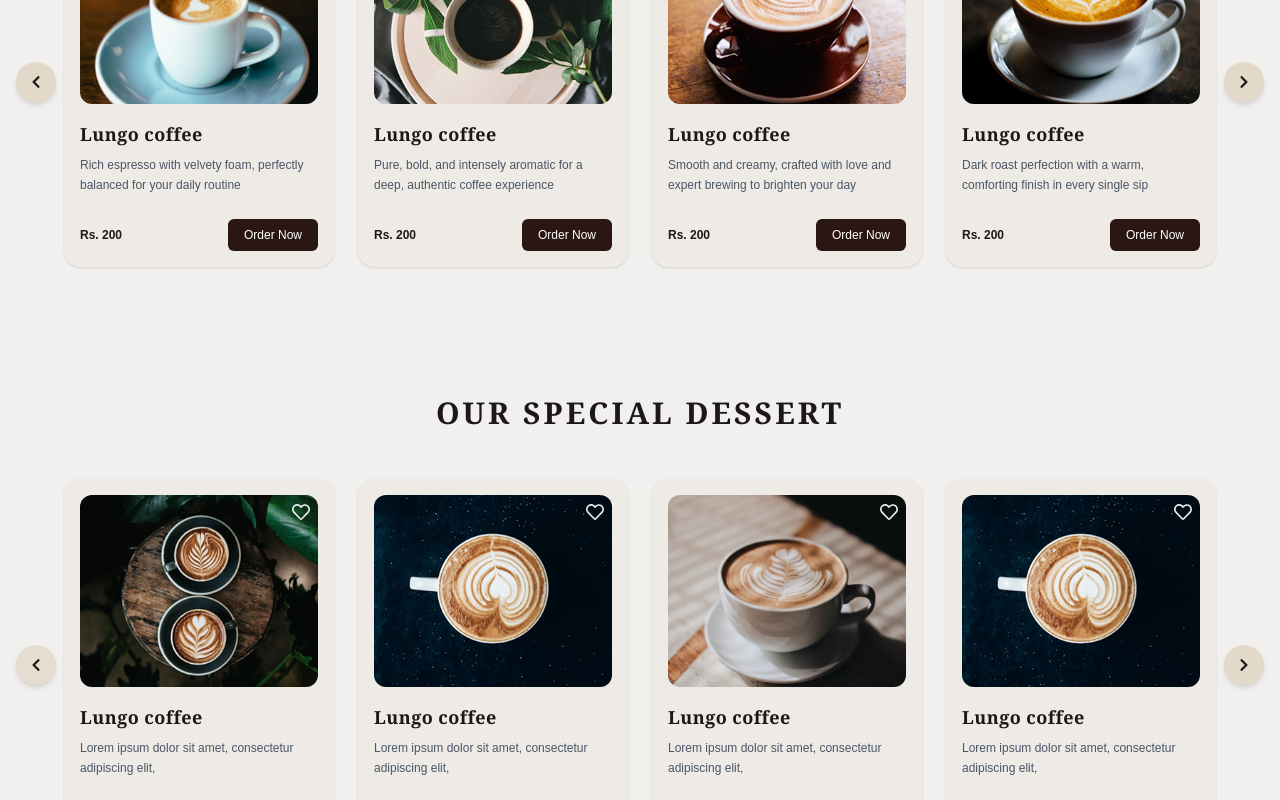
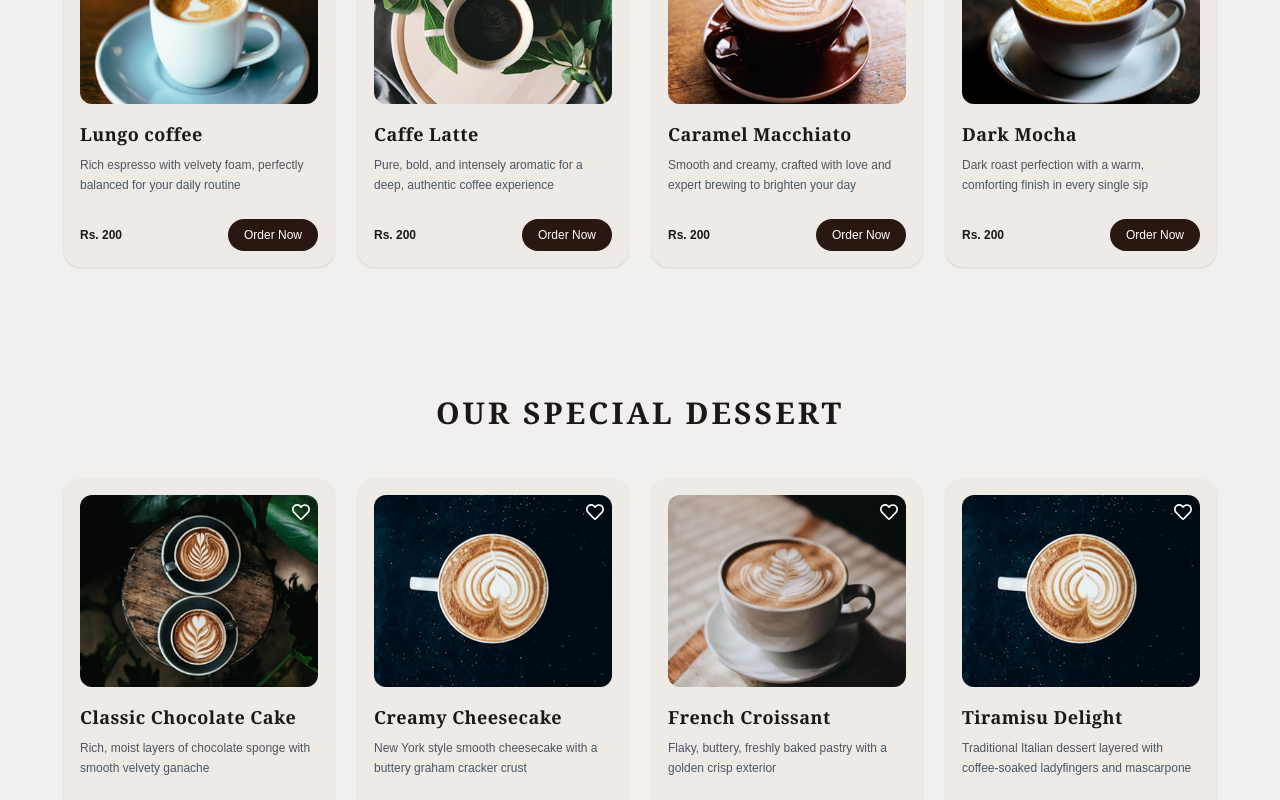
Before and after one commit to joudyjalal/coffeeShop, a React (Vite) app: page / in a window 1280 px wide. Shown: the part 1240-2040 px from the top of the page. Built offline with nearby package versions, Linux system fonts and the light colour scheme.

Commit message:
feat: Add order button with login protection and custom popup

```diff
--- a/src/components/Desserts.jsx
+++ b/src/components/Desserts.jsx
@@ -1,44 +1,45 @@
-import {
-  FaHeart,
-  FaRegHeart,
-  FaChevronLeft,
-  FaChevronRight,
-} from "react-icons/fa";
+import { useState, useEffect } from "react";
+import { FaHeart, FaRegHeart } from "react-icons/fa";
+import { useNavigate } from "react-router-dom";
 
 import dessert1 from "../assets/dessert1.png";
 import dessert2 from "../assets/dessert2.png";
 import dessert3 from "../assets/dessert3.png";
 import dessert4 from "../assets/dessert4.png";
 
-const dessertsData = [
+const initialDesserts = [
   {
     id: 1,
-    title: "Lungo coffee",
-    description: "Lorem ipsum dolor sit amet, consectetur adipiscing elit,",
+    title: "Classic Chocolate Cake",
+    description:
+      "Rich, moist layers of chocolate sponge with smooth velvety ganache",
     price: "Rs. 200",
     image: dessert1,
     isLiked: false,
   },
   {
     id: 2,
-    title: "Lungo coffee",
-    description: "Lorem ipsum dolor sit amet, consectetur adipiscing elit,",
+    title: "Creamy Cheesecake",
+    description:
+      "New York style smooth cheesecake with a buttery graham cracker crust",
     price: "Rs. 200",
     image: dessert2,
     isLiked: false,
   },
   {
     id: 3,
-    title: "Lungo coffee",
-    description: "Lorem ipsum dolor sit amet, consectetur adipiscing elit,",
+    title: "French Croissant",
+    description:
+      "Flaky, buttery, freshly baked pastry with a golden crisp exterior",
     price: "Rs. 200",
     image: dessert3,
     isLiked: false,
   },
   {
     id: 4,
-    title: "Lungo coffee",
-    description: "Lorem ipsum dolor sit amet, consectetur adipiscing elit,",
+    title: "Tiramisu Delight",
+    description:
+      "Traditional Italian dessert layered with coffee-soaked ladyfingers and mascarpone",
     price: "Rs. 200",
     image: dessert4,
     isLiked: false,
@@ -46,29 +47,61 @@ const dessertsData = [
 ];
 
 export default function Desserts() {
+  const navigate = useNavigate();
+
+  const [desserts, setDesserts] = useState(() => {
+    const savedDesserts = localStorage.getItem("desserts");
+    return savedDesserts ? JSON.parse(savedDesserts) : initialDesserts;
+  });
+
+  useEffect(() => {
+    localStorage.setItem("desserts", JSON.stringify(desserts));
+  }, [desserts]);
+
+  const toggleLike = (id) => {
+    setDesserts(
+      desserts.map((item) =>
+        item.id === id ? { ...item, isLiked: !item.isLiked } : item,
+      ),
+    );
+  };
+
+  const [orderedDessert, setOrderedDessert] = useState(null);
+
+  const handleOrder = (productTitle) => {
+    const currentUser = JSON.parse(localStorage.getItem("currentUser"));
+
+    if (!currentUser) {
+      navigate("/login");
+    } else {
+      setOrderedDessert(productTitle);
+    }
+  };
+
   return (
     <section id="dessert" className="bg-[#f1f0ee] py-16 px-6 md:px-12 relative">
       <div className="max-w-7xl mx-auto">
-        <h2 className="text-center font-serif text-2xl md:text-3xl font-bold tracking-widest text-[#1C1817] uppercase mb-12">
-          OUR SPECIAL DESSERT
-        </h2>
+        <div className="text-center mb-12">
+          <h2 className="font-serif text-2xl md:text-3xl font-bold tracking-widest text-[#1C1817] uppercase">
+            OUR SPECIAL DESSERT
+          </h2>
+        </div>
 
-        <div className="relative flex items-center justify-center">
-          <button className="absolute -left-4 md:-left-8 z-10 w-10 h-10 rounded-full bg-[#E5DDD0] text-[#1C1817] flex items-center justify-center shadow-md hover:bg-white transition-colors cursor-pointer">
-            <FaChevronLeft className="text-sm" />
-          </button>
-
+        <div className="flex items-center justify-center">
           <div className="grid grid-cols-1 sm:grid-cols-2 lg:grid-cols-4 gap-6 w-full px-4">
-            {dessertsData.map((item) => (
+            {desserts.map((item) => (
               <div
                 key={item.id}
                 className="bg-[#eeebe6] text-[#1C1817] rounded-2xl p-4 flex flex-col justify-between shadow-sm hover:shadow-md transition-shadow relative group"
               >
-                <button className="absolute top-6 right-6 z-10 text-white/90 hover:text-red-500 transition-colors cursor-pointer">
+                <button
+                  onClick={() => toggleLike(item.id)}
+                  className="absolute top-6 right-6 z-10 text-white hover:text-red-500 transition-colors cursor-pointer"
+                >
                   {item.isLiked ? (
                     <FaHeart className="text-red-500 text-lg" />
                   ) : (
-                    <FaRegHeart className="text-lg" />
+                    <FaRegHeart className="text-lg drop-shadow-md" />
                   )}
                 </button>
 
@@ -93,18 +126,38 @@ export default function Desserts() {
                   <span className="text-xs font-bold text-[#1C1817]">
                     {item.price}
                   </span>
-                  <button className="bg-[#2A1711] hover:bg-[#1C1817] text-white text-xs px-4 py-2 rounded-md font-medium transition-colors cursor-pointer">
+                  <button
+                    className="bg-[#2A1711] hover:bg-[#1C1817] text-white text-xs px-4 py-2 rounded-full font-medium transition-colors cursor-pointer"
+                    onClick={() => handleOrder(item.title)}
+                  >
                     Order Now
                   </button>
                 </div>
               </div>
             ))}
           </div>
+        </div>
 
-          <button className="absolute -right-4 md:-right-8 z-10 w-10 h-10 rounded-full bg-[#e2d9c8] text-[#1C1817] flex items-center justify-center shadow-md hover:bg-white transition-colors cursor-pointer">
-            <FaChevronRight className="text-sm" />
-          </button>
-        </div>
+        {orderedDessert && (
+          <div className="fixed inset-0 bg-black/50 flex items-center justify-center z-50 px-4">
+            <div className="bg-[#eeebe6] text-[#1C1817] p-6 md:p-8 rounded-2xl shadow-xl max-w-sm w-full text-center space-y-4 border border-[#e2d9c8]">
+              <h3 className="font-serif text-xl font-bold tracking-wide">
+                Order Placed Successfully!
+              </h3>
+              <p className="text-gray-700 text-sm leading-relaxed">
+                Thank you! Your order
+                has been
+                received and will be prepared soon.
+              </p>
+              <button
+                onClick={() => setOrderedDessert(null)}
+                className="w-full bg-[#2A1711] hover:bg-[#1C1817] text-white text-xs py-2.5 rounded-full font-medium transition-colors cursor-pointer shadow"
+              >
+                OK
+              </button>
+            </div>
+          </div>
+        )}
       </div>
     </section>
   );
--- a/src/components/Products.jsx
+++ b/src/components/Products.jsx
@@ -1,10 +1,9 @@
 import {
   FaHeart,
   FaRegHeart,
-  FaChevronLeft,
-  FaChevronRight,
 } from "react-icons/fa";
-
+import { useState, useEffect } from "react";
+import { useNavigate } from "react-router-dom";
 import coffee1 from "../assets/coffe1.png";
 import coffee2 from "../assets/coffe2.png";
 import coffee3 from "../assets/coffe3.png";
@@ -22,7 +21,7 @@ const productsData = [
   },
   {
     id: 2,
-    title: "Lungo coffee",
+    title: "Caffe Latte",
     description:
       "Pure, bold, and intensely aromatic for a deep, authentic coffee experience",
     price: "Rs. 200",
@@ -31,16 +30,16 @@ const productsData = [
   },
   {
     id: 3,
-    title: "Lungo coffee",
-    description:"Smooth and creamy, crafted with love and expert brewing to brighten your day"
-     ,
+    title: "Caramel Macchiato",
+    description:
+      "Smooth and creamy, crafted with love and expert brewing to brighten your day",
     price: "Rs. 200",
     image: coffee3,
     isLiked: false,
   },
   {
     id: 4,
-    title: "Lungo coffee",
+    title: "Dark Mocha",
     description:
       "Dark roast perfection with a warm, comforting finish in every single sip",
     price: "Rs. 200",
@@ -50,6 +49,37 @@ const productsData = [
 ];
 
 export default function Products() {
+  const navigate = useNavigate();
+
+  const [products, setproducts] = useState(() => {
+    const savedproducts = localStorage.getItem("products");
+    return savedproducts ? JSON.parse(savedproducts) : productsData;
+  });
+
+  useEffect(() => {
+    localStorage.setItem("products", JSON.stringify(products));
+  }, [products]);
+
+  const toggleLike = (id) => {
+    setproducts(
+      products.map((item) =>
+        item.id === id ? { ...item, isLiked: !item.isLiked } : item,
+      ),
+    );
+  };
+
+  const [orderedProduct, setOrderedProduct] = useState(null);
+
+  const handleOrder = (productTitle) => {
+    const currentUser = JSON.parse(localStorage.getItem("currentUser"));
+
+    if (!currentUser) {
+      navigate("/login");
+    } else {
+      setOrderedProduct(productTitle);
+    }
+  };
+
   return (
     <section id="coffee" className="bg-[#f1f0ee] py-16 px-6 md:px-12 relative">
       <div className="max-w-7xl mx-auto">
@@ -57,22 +87,20 @@ export default function Products() {
           OUR SPECIAL COFFEE
         </h2>
 
-        <div className="relative flex items-center justify-center">
-          <button className="absolute -left-4 md:-left-8 z-10 w-10 h-10 rounded-full bg-[#e2d9c8] text-[#1C1817] flex items-center justify-center shadow-md hover:bg-white transition-colors cursor-pointer">
-            <FaChevronLeft className="text-sm" />
-          </button>
-
         <div className="grid grid-cols-1 sm:grid-cols-2 lg:grid-cols-4 gap-6 w-full px-4">
-            {productsData.map((product) => (
+          {products.map((product) => (
             <div
               key={product.id}
               className="bg-[#eeebe6] text-[#1C1817] rounded-2xl p-4 flex flex-col justify-between shadow-sm hover:shadow-md transition-shadow relative group"
             >
-                <button className="absolute top-6 right-6 z-10 text-white/90 hover:text-red-500 transition-colors cursor-pointer">
+              <button
+                onClick={() => toggleLike(product.id)}
+                className="absolute top-6 right-6 z-10 text-white/90 hover:text-red-500 transition-colors cursor-pointer"
+              >
                 {product.isLiked ? (
                   <FaHeart className="text-red-500 text-lg" />
                 ) : (
-                    <FaRegHeart className="text-lg" />
+                  <FaRegHeart className="text-lg drop-shadow-md" />
                 )}
               </button>
 
@@ -97,7 +125,10 @@ export default function Products() {
                 <span className="text-xs font-bold text-[#1C1817]">
                   {product.price}
                 </span>
-                  <button className="bg-[#2A1711] hover:bg-[#1C1817] text-white text-xs px-4 py-2 rounded-md font-medium transition-colors cursor-pointer">
+                <button
+                  onClick={() => handleOrder(product.title)}
+                  className="bg-[#2A1711] hover:bg-[#1C1817] text-white text-xs px-4 py-2 rounded-full font-medium transition-colors cursor-pointer"
+                >
                   Order Now
                 </button>
               </div>
@@ -105,10 +136,25 @@ export default function Products() {
           ))}
         </div>
 
-          <button className="absolute -right-4 md:-right-8 z-10 w-10 h-10 rounded-full bg-[#e2d9c8] text-[#1C1817] flex items-center justify-center shadow-md hover:bg-white transition-colors cursor-pointer">
-            <FaChevronRight className="text-sm" />
+
+   {orderedProduct && (
+          <div className="fixed inset-0 bg-black/50 flex items-center justify-center z-50 px-4">
+            <div className="bg-[#eeebe6] text-[#1C1817] p-6 md:p-8 rounded-2xl shadow-xl max-w-sm w-full text-center space-y-4 border border-[#e2d9c8]">
+              <h3 className="font-serif text-xl font-bold tracking-wide">
+                Order Placed Successfully!
+              </h3>
+              <p className="text-gray-700 text-sm leading-relaxed">
+                Thank you! Your order for  has been received and will be prepared soon.
+              </p>
+              <button
+                onClick={() => setOrderedProduct(null)}
+                className="w-full bg-[#2A1711] hover:bg-[#1C1817] text-white text-xs py-2.5 rounded-full font-medium transition-colors cursor-pointer shadow"
+              >
+                OK
               </button>
             </div>
+          </div>
+        )}
       </div>
     </section>
   );
```
Lines whose indentation alone changed are shown as unchanged.
